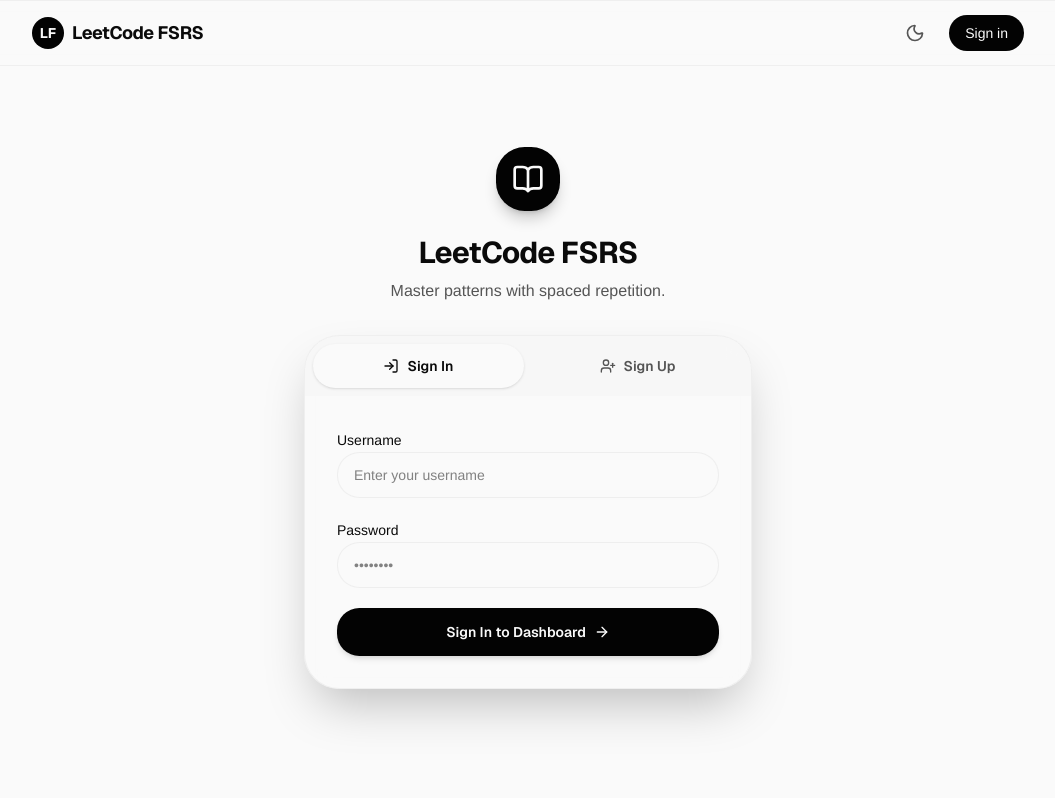
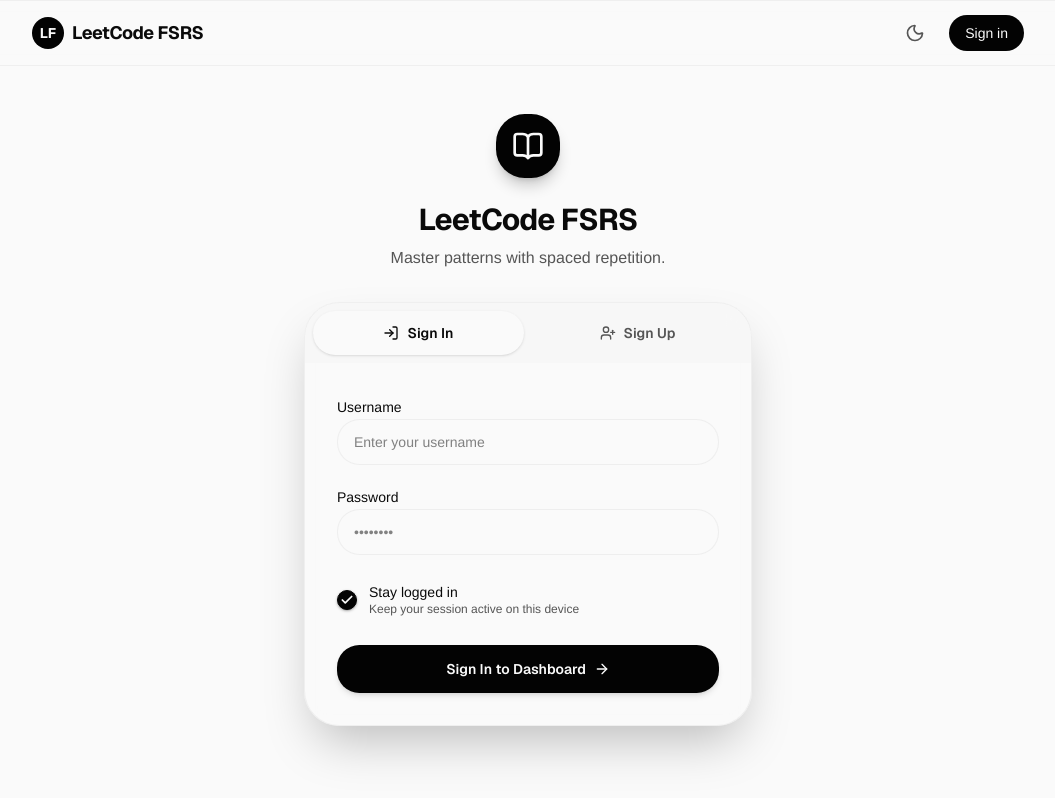
Before and after one commit to Arp1tSingh/Leetcode-Practice-Tracker, a Next.js app: page /login in a window 1280 px wide. Shown: the whole page, without its empty margins (112-1167 px from the left). Built offline with nearby package versions, Linux system fonts and the light colour scheme; no server answers.

Commit message:
feat : add session persistence

```diff
--- a/src/app/login/page.tsx
+++ b/src/app/login/page.tsx
@@ -3,7 +3,7 @@
 import { useState } from 'react';
 import { signIn } from 'next-auth/react';
 import { useRouter } from 'next/navigation';
-import { LogIn, UserPlus, ArrowRight, BookOpen } from 'lucide-react';
+import { LogIn, UserPlus, ArrowRight, BookOpen, Check } from 'lucide-react';
 
 export default function LoginPage() {
   const router = useRouter();
@@ -15,6 +15,7 @@
   const [username, setUsername] = useState('');
   const [password, setPassword] = useState('');
   const [email, setEmail] = useState('');
+  const [stayLoggedIn, setStayLoggedIn] = useState(true);
 
   const handleSubmit = async (e: React.FormEvent) => {
     e.preventDefault();
@@ -28,6 +29,7 @@
         password,
         email: activeTab === 'signup' ? email : undefined,
         action: activeTab, // Let backend know if it's login or signup
+        stayLoggedIn: stayLoggedIn ? 'true' : 'false',
       });
 
       if (result?.error) {
@@ -81,7 +83,7 @@
             </button>
           </div>
 
-          <div className="p-8">
+          <div className="p-6 sm:p-8">
             <form onSubmit={handleSubmit} className="space-y-5">
 
               <div className="space-y-2">
@@ -121,6 +123,37 @@
                 />
               </div>
 
+              {/* Stay Logged In Checkbox - Mobile & Desktop Touch-Friendly */}
+              <label
+                htmlFor="stayLoggedIn"
+                className="flex items-start sm:items-center gap-3 p-2 -mx-2 rounded-xl hover:bg-secondary/30 active:bg-secondary/50 cursor-pointer select-none transition-colors touch-manipulation group"
+              >
+                <div className="relative flex items-center justify-center mt-0.5 sm:mt-0 flex-shrink-0">
+                  <input
+                    id="stayLoggedIn"
+                    type="checkbox"
+                    checked={stayLoggedIn}
+                    onChange={(e) => setStayLoggedIn(e.target.checked)}
+                    className="peer sr-only"
+                  />
+                  <div className={`w-5 h-5 rounded-lg border flex items-center justify-center transition-all duration-200 ${
+                    stayLoggedIn
+                      ? 'bg-primary border-primary text-primary-foreground shadow-sm shadow-primary/30'
+                      : 'bg-background border-input hover:border-primary/50 group-hover:border-primary/50'
+                  }`}>
+                    {stayLoggedIn && <Check className="w-3.5 h-3.5 stroke-[3] animate-in zoom-in-50 duration-150" />}
+                  </div>
+                </div>
+                <div className="flex flex-col text-left">
+                  <span className="text-sm font-medium text-foreground leading-snug group-hover:text-primary transition-colors">
+                    Stay logged in
+                  </span>
+                  <span className="text-xs text-muted-foreground leading-tight">
+                    Keep your session active on this device
+                  </span>
+                </div>
+              </label>
+
               {error && (
                 <div className="p-4 rounded-xl bg-destructive/10 border border-destructive/20 text-destructive text-sm font-medium animate-in fade-in">
                   {error}
--- a/src/lib/auth.ts
+++ b/src/lib/auth.ts
@@ -12,6 +12,7 @@
         password: { label: 'Password', type: 'password' },
         email: { label: 'Recovery Email (Optional)', type: 'email', placeholder: 'Optional, for password recovery' },
         action: { label: 'Action', type: 'text' },
+        stayLoggedIn: { label: 'Stay Logged In', type: 'text' },
       },
       async authorize(credentials) {
         if (!credentials?.username || !credentials?.password) return null;
@@ -46,7 +47,14 @@
           }
         }
 
-        return { id: user.id, name: user.name, username: user.username };
+        const stayLoggedIn = credentials.stayLoggedIn !== 'false';
+
+        return {
+          id: user.id,
+          name: user.name,
+          username: user.username,
+          stayLoggedIn,
+        };
       },
     }),
   ],
@@ -55,17 +63,26 @@
   },
   session: {
     strategy: 'jwt',
+    maxAge: 30 * 24 * 60 * 60, // 30 days
   },
   callbacks: {
     async jwt({ token, user }) {
       if (user) {
         token.id = user.id;
+        const stayLoggedIn = (user as any).stayLoggedIn !== false;
+        token.stayLoggedIn = stayLoggedIn;
+        if (stayLoggedIn) {
+          token.exp = Math.floor(Date.now() / 1000) + (30 * 24 * 60 * 60); // 30 days
+        } else {
+          token.exp = Math.floor(Date.now() / 1000) + (24 * 60 * 60); // 1 day
+        }
       }
       return token;
     },
     async session({ session, token }) {
       if (session.user) {
         (session.user as any).id = token.id;
+        (session.user as any).stayLoggedIn = token.stayLoggedIn;
       }
       return session;
     },
```
